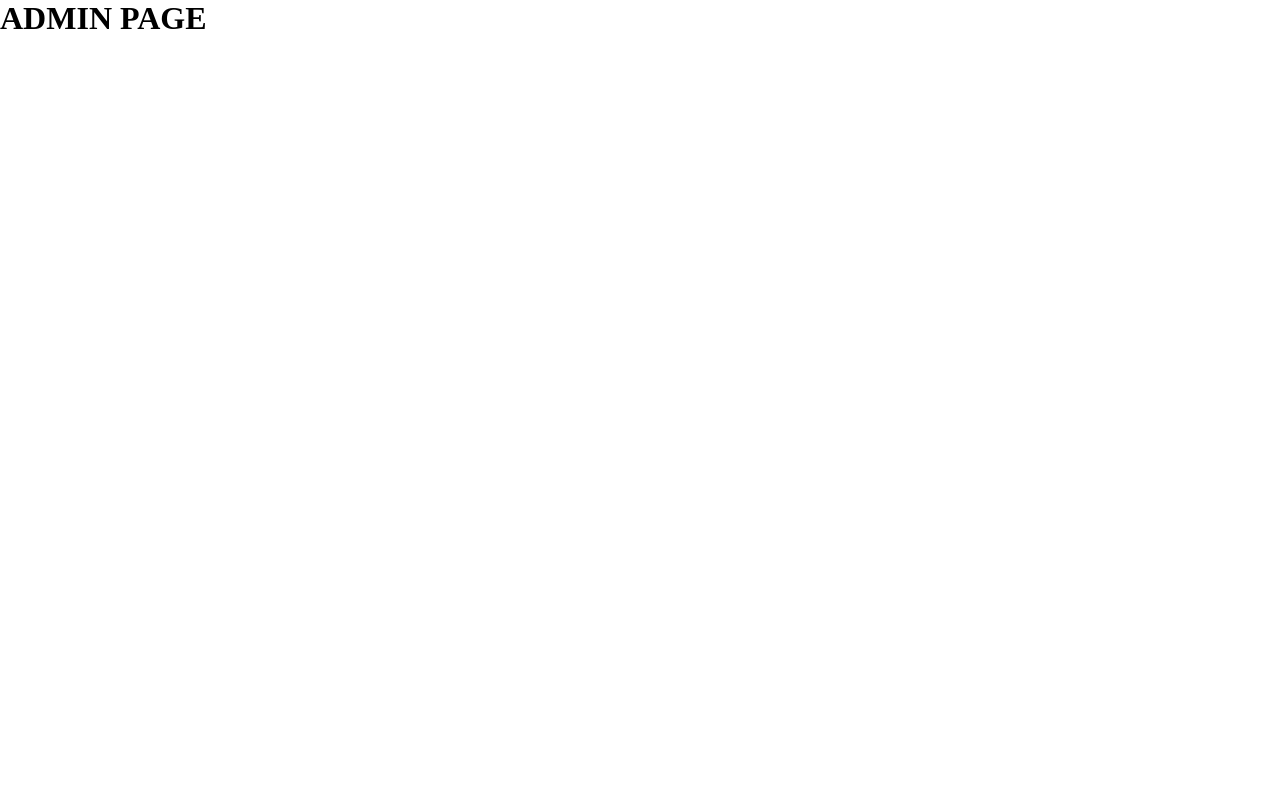
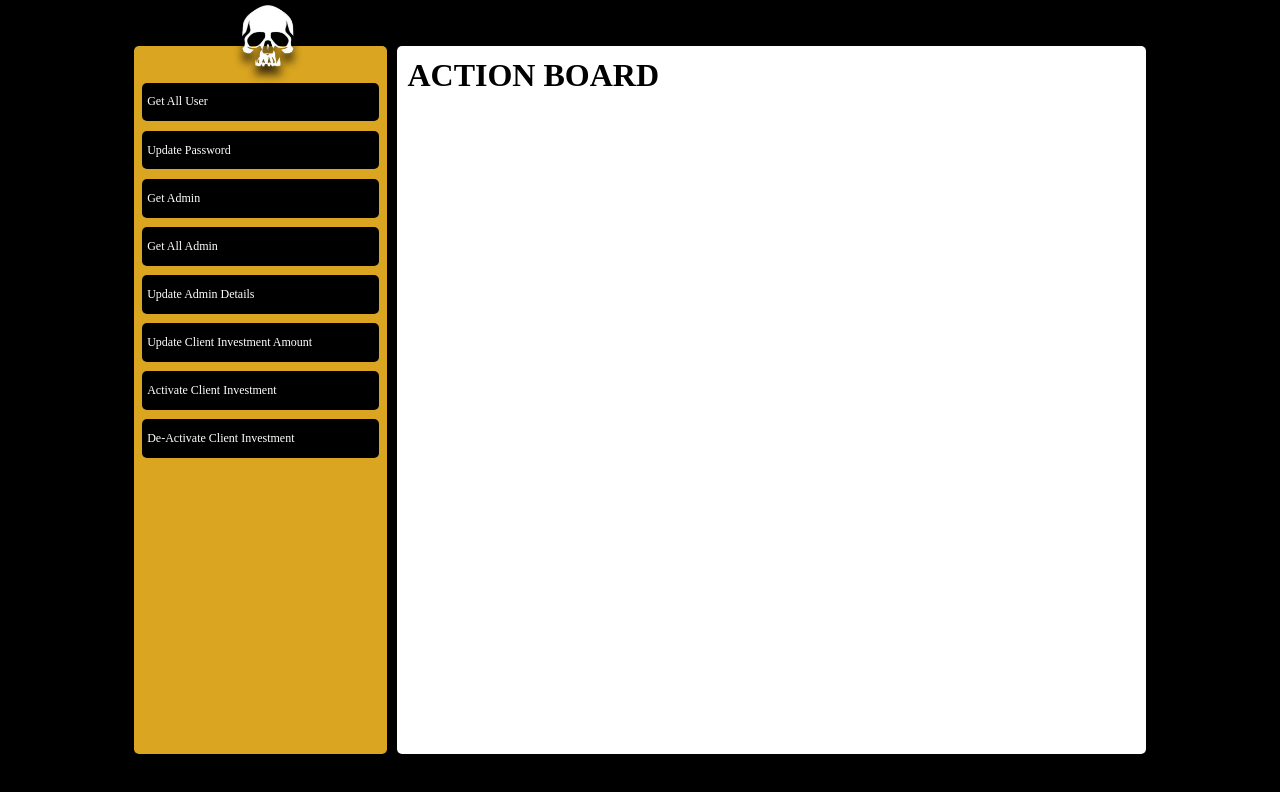
Before and after one commit to Acha-Goodness/UnicoinXchange-FrontEnd-, a plain HTML site: page unicoinXchange.org/Amin/html/admin.html in a window 1280 px wide. Drawn offline with Linux system fonts and the light colour scheme.

Commit message:
admin home page

```diff
--- a/unicoinXchange.org/Amin/css/admin.css
+++ b/unicoinXchange.org/Amin/css/admin.css
@@ -3,3 +3,51 @@
     padding:0px;
     box-sizing: border-box;
 }
+.admin-dashboard{
+    background-color: black;
+    display: flex;
+    align-items: center;
+    height:100vh;
+}
+.dashboard-wrap{
+    display: flex;
+    width:80%;
+    height: 90vh;
+    margin: 0 auto;
+    padding: 0.5%;
+    justify-content: space-between;
+    border-radius: 5px;
+}
+.navigation{
+    background-color: goldenrod;
+    padding: 0.8%;
+    width: 25%;
+    border-radius: 5px;
+}
+.navigation ul{
+    list-style: none;
+}
+.navigation ul li{
+    background-color: black;
+    margin: 4% 0%;
+    color:white;
+    padding: 5% 2%;
+    border-radius: 5px;
+    font-size: 12px;
+}
+.navigation ul li:hover{
+    cursor: pointer;
+}
+.navigation img{
+    width:25%;
+    margin-top: -50px;
+    position: relative;
+    left: 95px;
+    filter: drop-shadow(0px 8px 5px rgb(0, 0, 0));
+}
+.dashboard-page{
+    background-color: rgb(255, 255, 255);
+    width: 74%;
+    border-radius: 5px;
+    padding: 1%;
+}
--- a/unicoinXchange.org/Amin/css/adminauth.css
+++ b/unicoinXchange.org/Amin/css/adminauth.css
@@ -12,7 +12,8 @@
     height: 100vh;
 }
 .form{
-    background-color: rgb(255, 255, 255);
+    /* background-color: rgb(255, 255, 255); */
+    background-color: goldenrod;
     margin: -50px auto 0px auto;
     width:30%;
     padding:3%;
@@ -75,5 +76,5 @@
 }
 .skull{
     width:10%;
-    filter: drop-shadow(0px 0px 5px rgb(255, 0, 0));
+    filter: drop-shadow(0px 8px 5px rgb(0, 0, 0));
 }
--- a/unicoinXchange.org/Amin/html/admin.html
+++ b/unicoinXchange.org/Amin/html/admin.html
@@ -7,8 +7,25 @@
     <link href="../css/admin.css" rel="stylesheet"/>
 </head>
 <body>
-    <div>
-        <h1>ADMIN PAGE</h1>
+    <div class="admin-dashboard">
+        <div class="dashboard-wrap">
+            <nav class="navigation">
+                <img src="../img/skull.png" alt="skull"/>
+                <ul>
+                    <li>Get All User</li>
+                    <li>Update Password</li>
+                    <li>Get Admin</li>
+                    <li>Get All Admin</li>
+                    <li>Update Admin Details</li>
+                    <li>Update Client Investment Amount</li>
+                    <li>Activate Client Investment</li>
+                    <li>De-Activate Client Investment</li>
+                </ul>
+            </nav>
+            <div class="dashboard-page">
+                <h1>ACTION BOARD</h1>
+            </div>
+        </div>
     </div>
 </body>
 </html>
```
